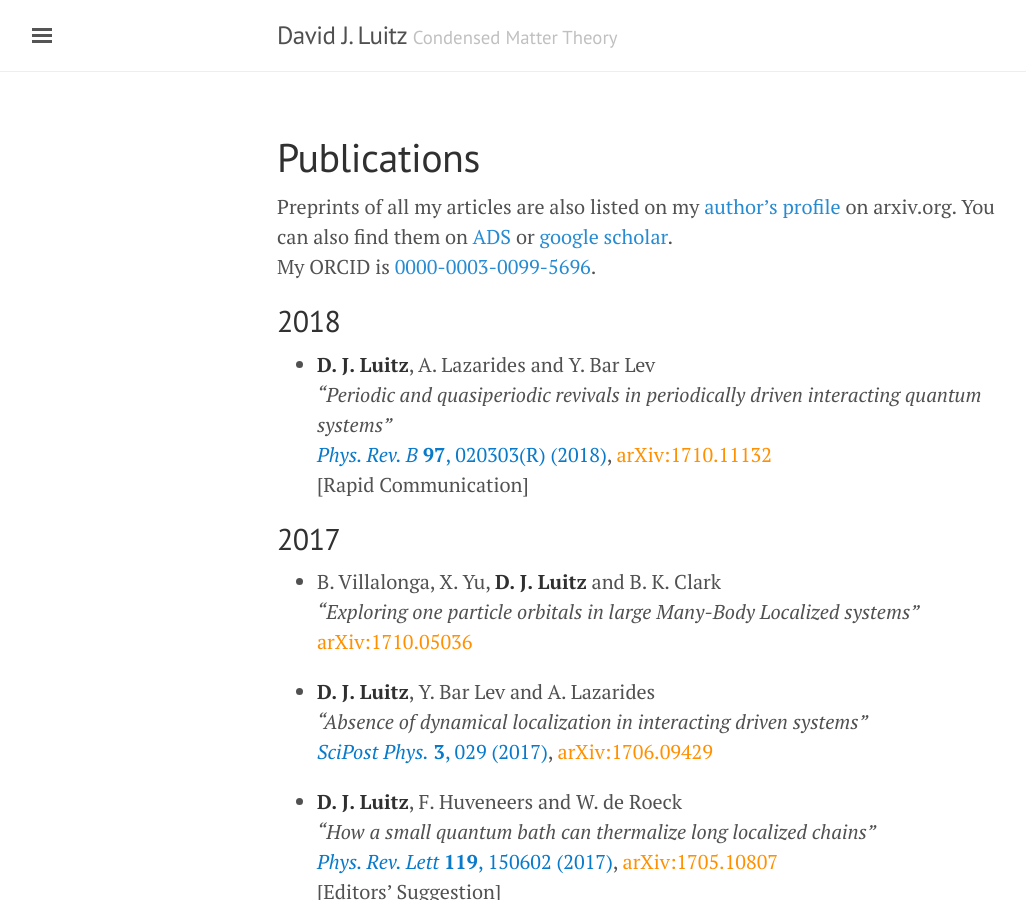
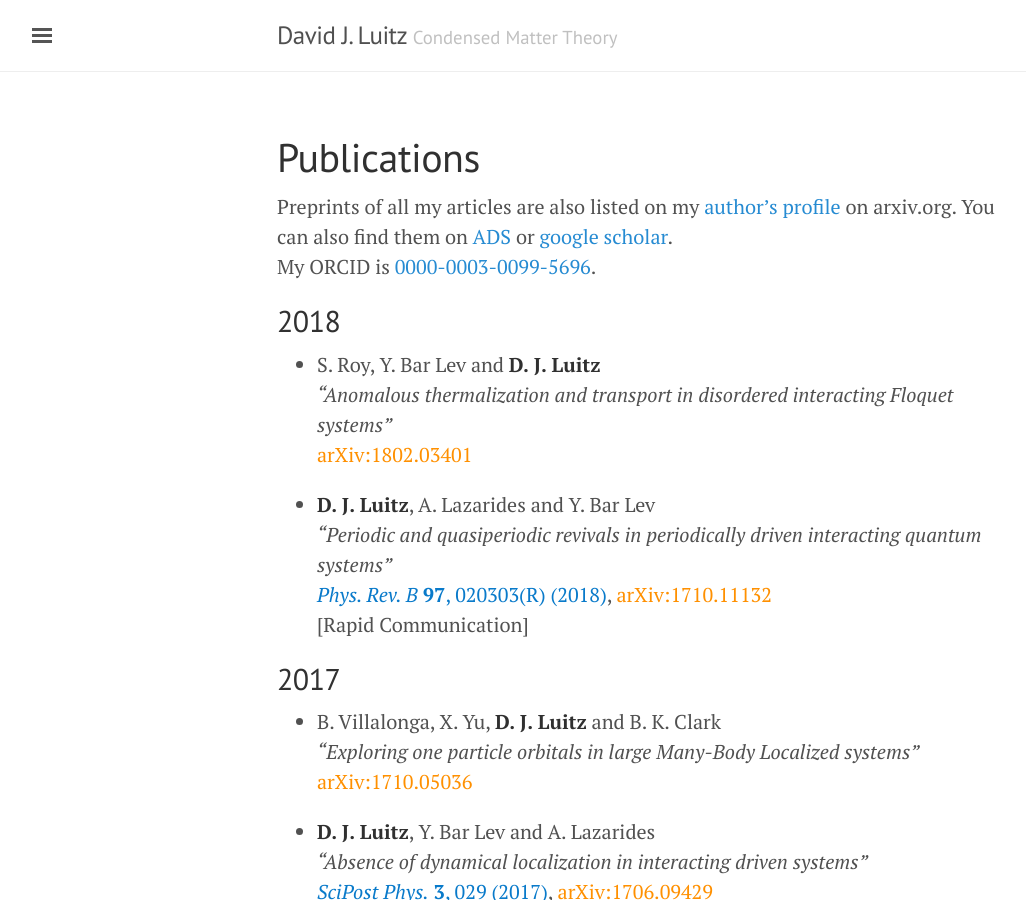
Before and after one commit to dluitz/dluitz.github.io, a Jekyll site: the page built from publications.md, in a window 1280 px wide and 900 px high. Shown: the whole window, without its empty margins (3-1029 px from the left). Built offline with Jekyll 4.4.1, drawn with Linux system fonts in a browser that asks for light colours.

Commit message:
[publist] update

```diff
--- a/publications.md
+++ b/publications.md
@@ -10,6 +10,12 @@ My ORCID is [0000-0003-0099-5696](https://orcid.org/0000-0003-0099-5696).
 
 2018
 ----
+
++ S. Roy, Y. Bar Lev and **D. J. Luitz**
+*"Anomalous thermalization and transport in disordered interacting Floquet systems"*
+[arXiv:1802.03401](https://arxiv.org/abs/1802.03401){:class='arxiv'}
+
+
 
 + **D. J. Luitz**, A. Lazarides and Y. Bar Lev
 *"Periodic and quasiperiodic revivals in periodically driven interacting quantum systems"*
```
